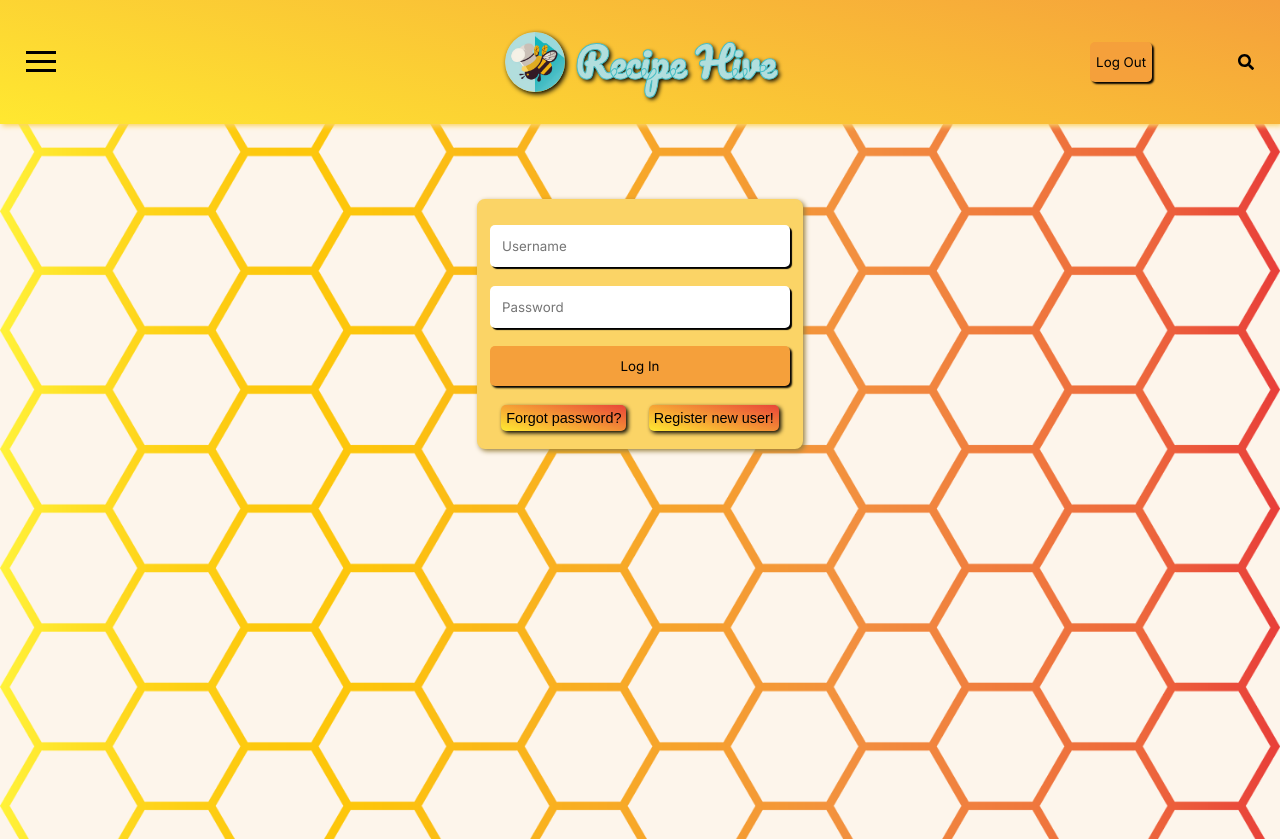
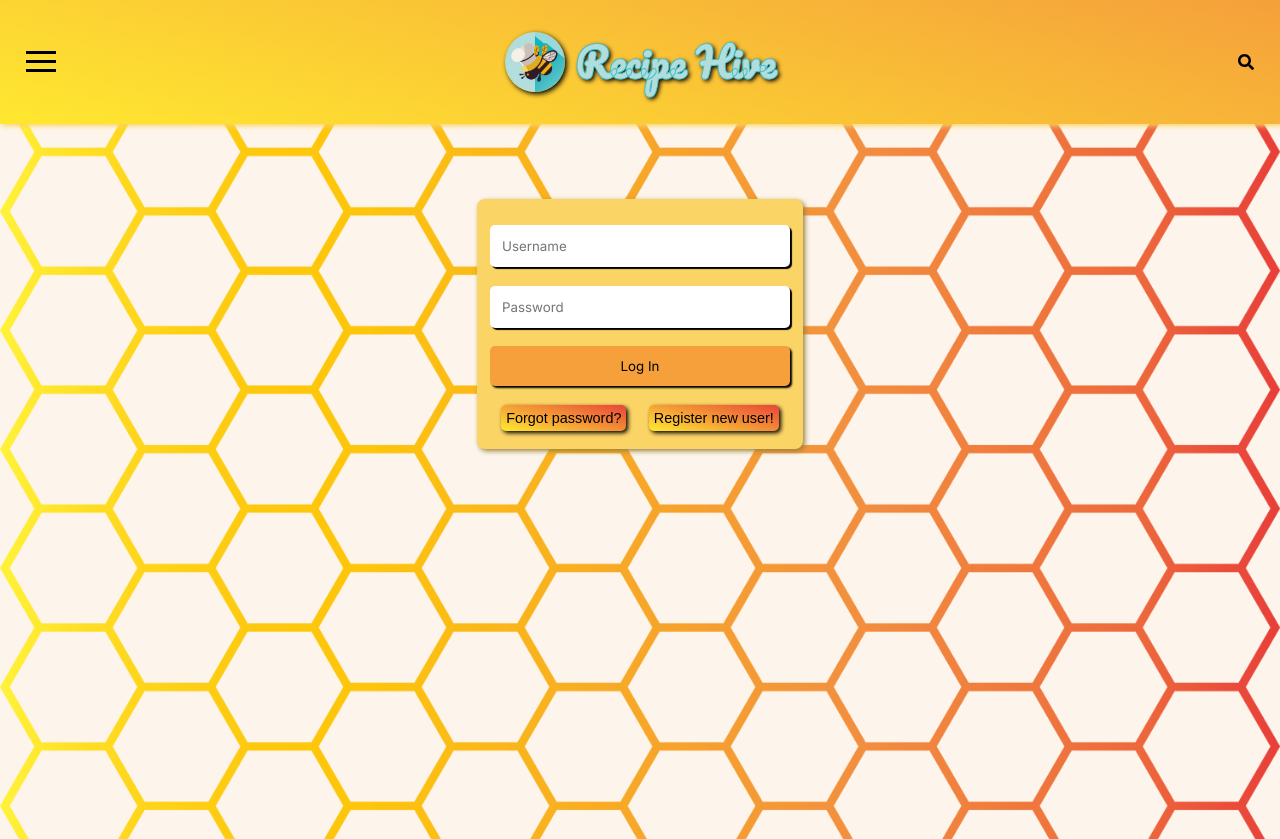
Before and after one commit to grayzachary1994/RecipeHive, a React (Create React App) app in the folder frontend/: page /login in a window 1280 px wide. Built offline with nearby package versions, Linux system fonts and the light colour scheme.

Commit message:
styled logout button and put within dropdown menu/ tested fully functional

```diff
--- a/frontend/src/pages/components/DropdownMenu.js
+++ b/frontend/src/pages/components/DropdownMenu.js
@@ -1,8 +1,10 @@
 import React from "react";
 import { useNavigate } from "react-router-dom";
+import useAuth from "../../auth/useAuth";
 
 export default function DropdownMenu({isOpen}) {
     const navigate = useNavigate();
+    const { setAuth } = useAuth();
 
     const menuStyle = isOpen ? {display: 'block'} : {display: 'none'};
 
@@ -15,7 +17,7 @@ export default function DropdownMenu({isOpen}) {
     }
 
     function handleLogout(){
-        navigate('/login')
+        setAuth(['', '', '', '']);
     }
 
     return (
--- a/frontend/src/pages/components/LogoutButton.js
+++ b/frontend/src/pages/components/LogoutButton.js
@@ -1,6 +1,7 @@
+import React from "react";
 import useAuth from "../../auth/useAuth";
 
-function LogoutButton() {
+export default function LogoutButton() {
     const { setAuth } = useAuth();
 
     function handleClick() {
@@ -8,9 +9,7 @@ function LogoutButton() {
     }
     return (
         <div className="logout-button">
-            <button onClick={handleClick}>Log Out</button>
+            <p onClick={handleClick}>Log Out</p>
         </div>
     );
 }
-
-export default LogoutButton;
--- a/frontend/src/pages/components/Navbar.js
+++ b/frontend/src/pages/components/Navbar.js
@@ -5,7 +5,6 @@ import logo from '../images/RecipeHiveicon.png';
 
 import HamburgerButton from './HamburgerButton.js';
 import SearchBar from './SearchButton';
-import LogoutButton from './LogoutButton';
 
 
 export default function Navbar() {
@@ -14,7 +13,6 @@ export default function Navbar() {
             <HamburgerButton />
             <img className='navbar--logo' src={logo} alt='logo'/>
             <h1 className='navbar--title'>Recipe Hive</h1>
-            <LogoutButton/>
             <SearchBar/>
         </div>
     )
```
